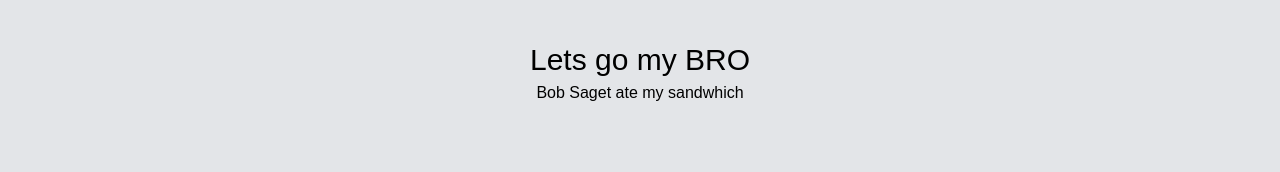
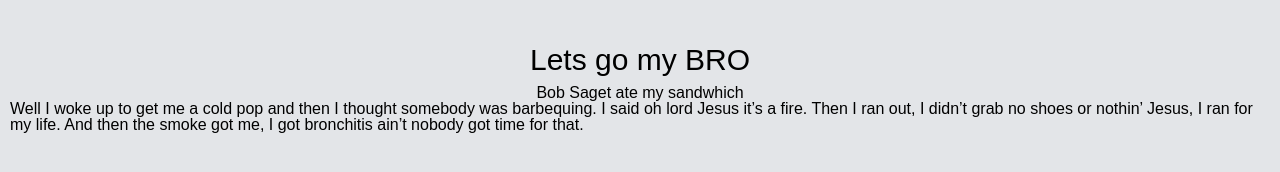
Before and after one commit to yolobroyo7/yolobroyo7.github.io, a plain HTML site: page index.html in a window 1280 px wide. Drawn offline with Linux system fonts and the light colour scheme.

Commit message:
second checkin

```diff
--- a/index.html
+++ b/index.html
@@ -12,6 +12,8 @@
   <h1 class="title">Lets go my BRO</h1>
   <div class="launches">
     <h2>Bob Saget ate my sandwhich</h2>
+    <p>Well I woke up to get me a cold pop and then I thought somebody was barbequing. I said oh lord Jesus it’s a fire. Then I ran out, I didn’t grab no shoes or nothin’ Jesus, I ran for my life. And then the smoke got me, I got bronchitis ain’t nobody got time for that.
+    </p>
   </div>
 </body>
 
```
